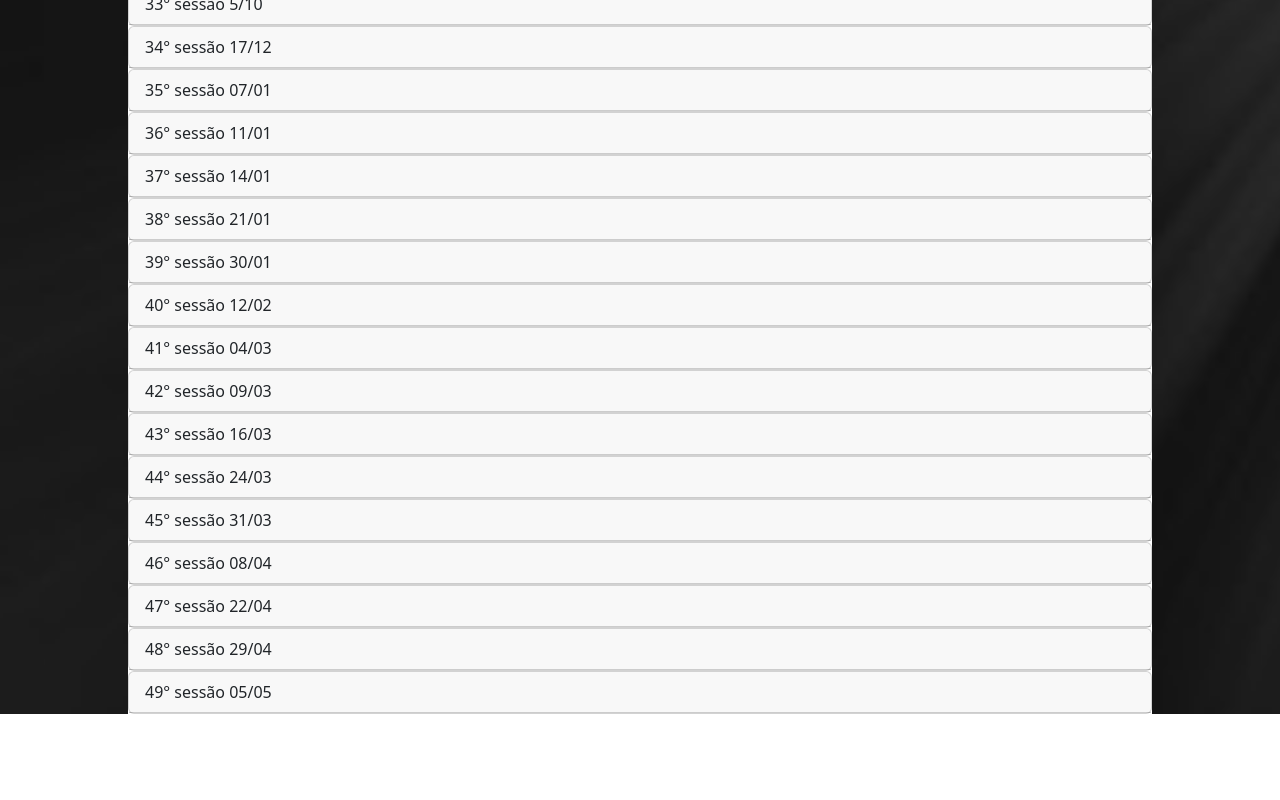
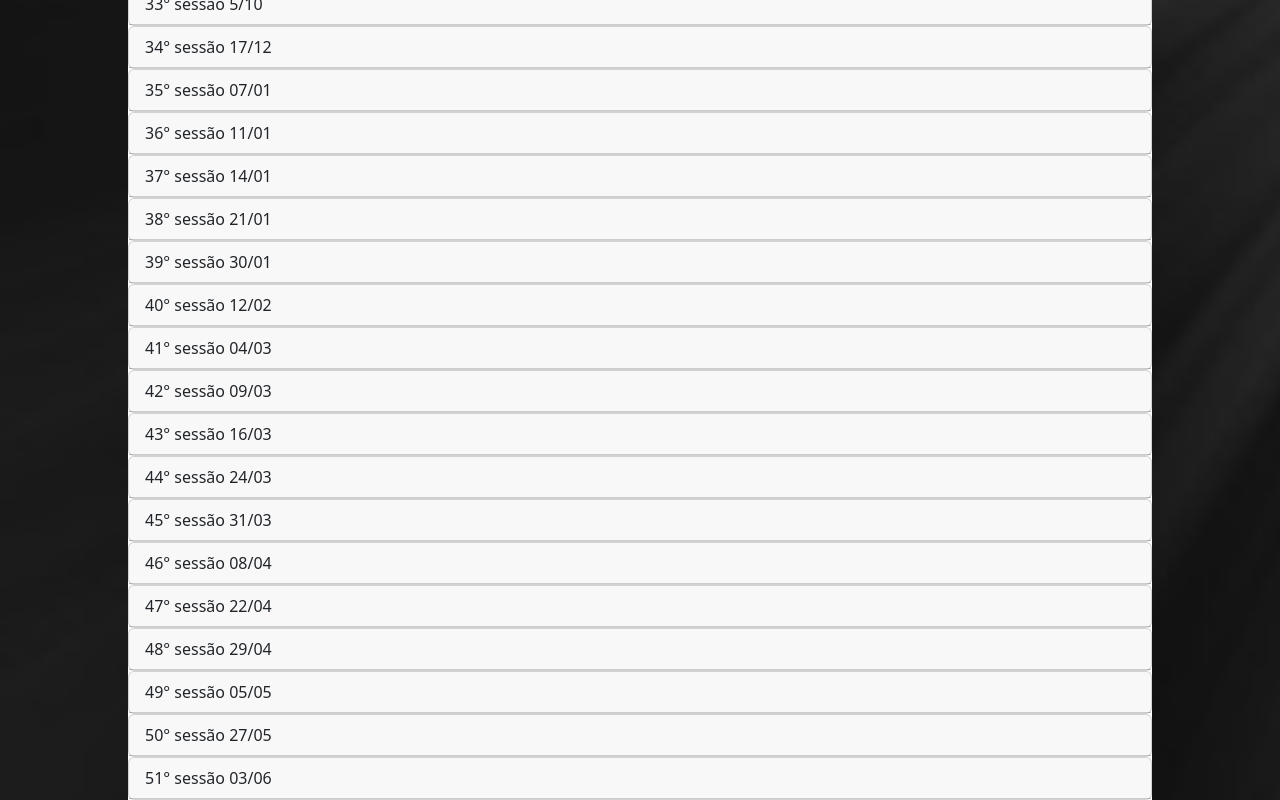
Before and after one commit to CaioCohen/CorruptedDominion, an Angular app: page /sessoes in a window 1280 px wide. Shown: the part 1455-2255 px from the top of the page. Before the commit the page ends 2169 px from the top, so only its background shows below. Built offline with nearby package versions, Linux system fonts and the light colour scheme; what ngx-bootstrap-icons would draw is missing.

Commit message:
sessao 51

```diff
--- a/src/app/main/sessoes/sessoes.component.html
+++ b/src/app/main/sessoes/sessoes.component.html
@@ -1737,6 +1737,16 @@
         <p>No plano do vento aconteceu algo inédito, uma das semi-divindades conseguiu ascender e se tornar uma divindade. Essa divindade unificou todo o plano, ela possui várias semi-divindades sob seu domínio e está em uma corrida para exterminar toda a raça precursora.</p>
         <p>O grupo topa e com isso, o Púrpura do Oeste fornece a eles a lista de ingredientes para eles buscarem, e eles descobrem onde estão esses ingredientes na segredos do paraíso, todos estão na tumba dos deuses.</p>
       </accordion-group>
+      <accordion-group>
+        <div accordion-heading class="header"> 50° sessão 27/05</div>
+        <p>O grupo primeiro passa no desafio do Draxer, que eles ja ido pra fazer antes mas resolveram deixar pra depois. O desafio do Draxer dessa vez foi mais dificil e mortal.</p>
+        <p>Com dificuldade, o grupo conseguiu terminar o desafio, no meio do desafio eles receberam uma recompensa e no final do desafio eles receberam outra. Ou melhor, no final do desafio eles receberam 3 outras, outro mapa que mostra a localização da raça precursora no plano do vento, uma outra chave e por ultimo, uma benção que permitiu que eles upassem de nível.</p>
+      </accordion-group>
+      <accordion-group>
+        <div accordion-heading class="header"> 51° sessão 03/06</div>
+        <p>Depois de terminar o desafio do Draxer, o grupo, renovados com o level up resolvem ir logo para a próxima dungeon, a Poço das Crias do Vazio. O começo foi até tranquilo, porém na sala do Boss eles encontraram um lorde vampiro chamado Leomord, que quase matou todos da party e o Rioxo teve que invocar o Passos Divinos para ajudar no combate(e usar um ponto de trama). Leomord foi derrotado mas não morto, e ele deixou para trás uma sending stone dele para caso o grupo futuramente queira se comunicar.</p>
+        <p>Depois que o combate terminou, eles conseguiram pegar o metal do vazio e contaram ao passos divinos que o púrpura do oeste ainda estava vivo e bem no plano da terra, e que o passos divinos seria de grande ajuda no futuro. Dito isso, o Passos Divinos resolve se encontrar com o Púrpura do Oeste enquanto o grupo continua sua campanha em busca dos ingredientes.</p>
+      </accordion-group>
     </ng-container>
   </accordion>
 </div>
```
